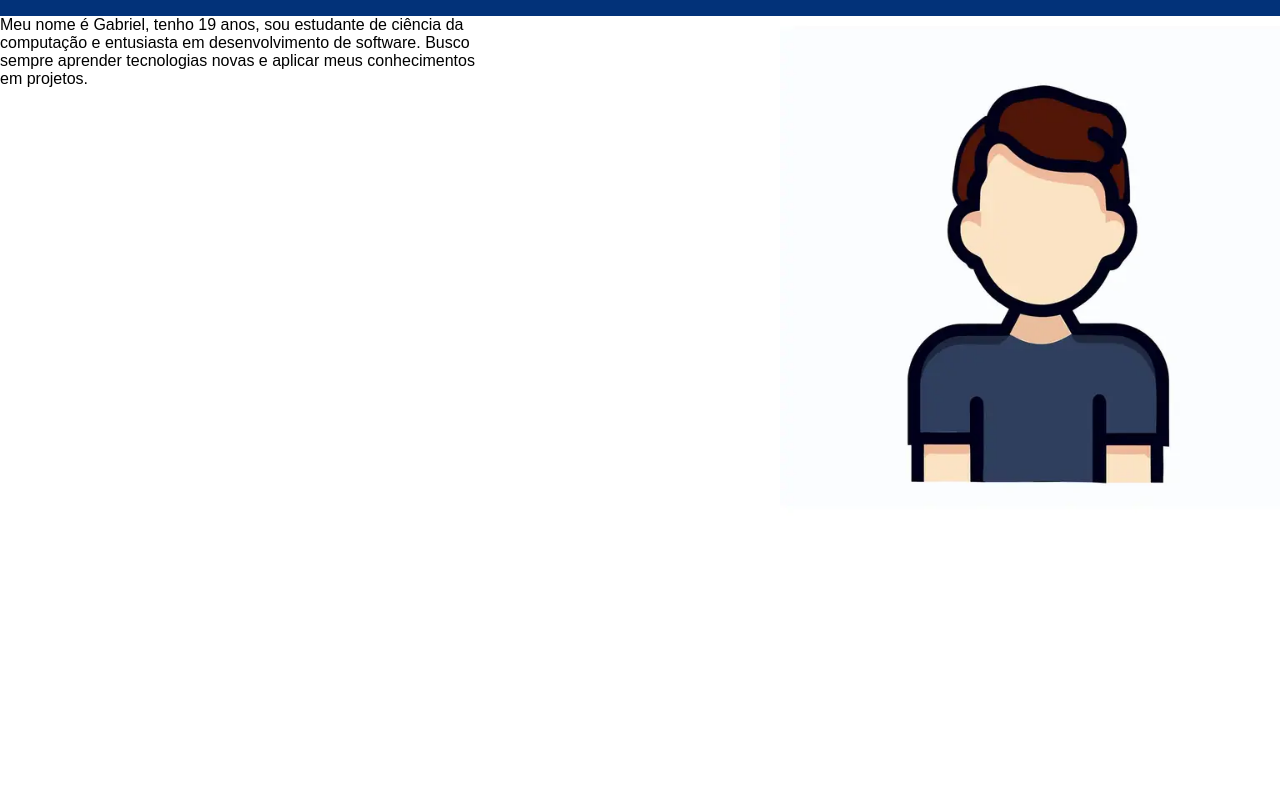
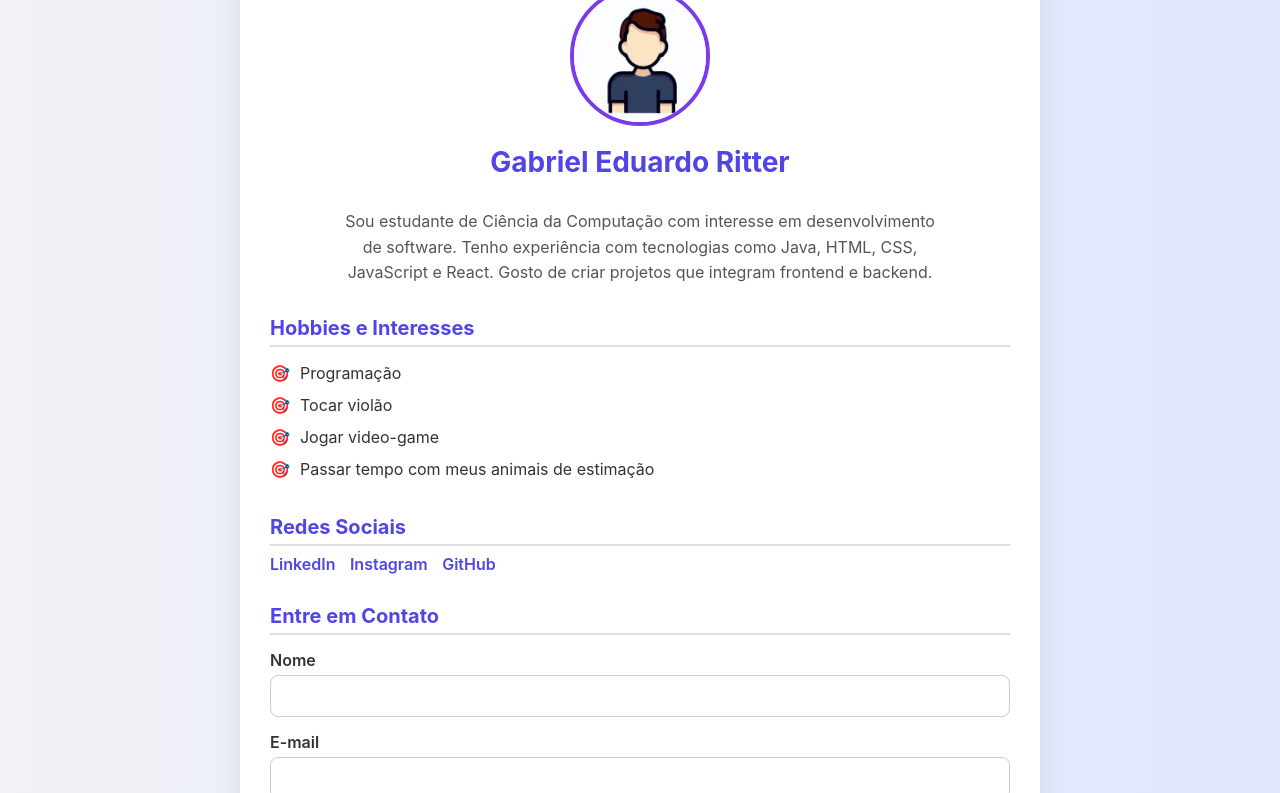
Before and after one commit to GabrielPhilips/AboutMe, a plain HTML site: page index.html in a window 1280 px wide. Shown: the part 84-877 px from the top of the page. Before the commit the page ends 800 px from the top, so only its background shows below. Drawn offline with Linux system fonts and the light colour scheme.

Commit message:
Add files via upload

```diff
--- a/index.html
+++ b/index.html
@@ -1,21 +1,57 @@
 <!DOCTYPE html>
-<html lang="en">
+<html lang="pt-br">
 <head>
   <meta charset="UTF-8">
-    <meta name="viewport" content="width=device-width, initial-scale=1.0">
+  <meta name="viewport" content="width=device-width, initial-scale=1">
+  <title>Apresentação</title>
   <link rel="stylesheet" href="styles.css">
-    <title>About Me</title>
+  <link rel="shortcut icon" href="/happy.jpg" type="image/x-icon">
 </head>
 <body>
-    <div class="nome">
+
+<div class="container">
+  <div class="perfil">
+    <img src="profilePhoto.jpg" alt="Foto de Perfil">
     <h1>Gabriel Eduardo Ritter</h1>
   </div>
-    <div class="photo">
-        <img src="profilePhoto.jpg">
+
+  <div class="bio">
+    <p>Sou estudante de Ciência da Computação com interesse em desenvolvimento de software. Tenho experiência com tecnologias como Java, HTML, CSS, JavaScript e React. Gosto de criar projetos que integram frontend e backend.</p>
   </div>
-    <div class="bio">
-        <p>Meu nome é Gabriel, tenho 19 anos, sou estudante de ciência da computação e entusiasta em desenvolvimento de software.
-            Busco sempre aprender tecnologias novas e aplicar meus conhecimentos em projetos.</p>
+
+  <div class="hobbies">
+    <h2>Hobbies e Interesses</h2>
+    <ul>
+      <li>Programação</li>
+      <li>Tocar violão</li>
+      <li>Jogar video-game</li>
+      <li>Passar tempo com meus animais de estimação</li>
+    </ul>
   </div>
+
+  <div class="social">
+    <h2>Redes Sociais</h2>
+    <a href="https://www.linkedin.com/in/rittergabriel">LinkedIn</a>
+    <a href="Ah_nao_tenho_isso_ai_nao">Instagram</a>
+    <a href="https://github.com/GabrielPhilips">GitHub</a>
+  </div>
+
+  <div class="form-contato">
+    <h2>Entre em Contato</h2>
+    <form>
+      <label for="nome">Nome</label>
+      <input type="text" id="nome" name="nome" required>
+
+      <label for="email">E-mail</label>
+      <input type="email" id="email" name="email" required>
+
+      <label for="mensagem">Mensagem</label>
+      <textarea id="mensagem" name="mensagem" rows="5" required></textarea>
+
+      <button type="submit">Enviar</button>
+    </form>
+  </div>
+</div>
+
 </body>
 </html>
--- a/styles.css
+++ b/styles.css
@@ -1,34 +1,147 @@
 * {
+    box-sizing: border-box;
     margin: 0;
     padding: 0;
-    box-sizing: border-box;
-}
+  }
 
-body {
-    font-family: Arial;
-}
+  body {
+    font-family: 'Inter', sans-serif;
+    background: linear-gradient(to right, #f0f2f5, #e0e7ff);
+    color: #333;
+    padding: 40px 20px;
+  }
 
-.nome {
-    display: flex;
-    justify-content: center;
-    align-items: center;
-    background-color: #023279;
+  .container {
+    max-width: 800px;
+    margin: auto;
+    background: white;
+    border-radius: 12px;
+    padding: 30px;
+    box-shadow: 0 10px 30px rgba(0, 0, 0, 0.08);
+  }
+
+  .perfil {
+    text-align: center;
+    margin-bottom: 30px;
+  }
+
+  .perfil img {
+    width: 140px;
+    height: 140px;
+    border-radius: 50%;
+    object-fit: cover;
+    border: 4px solid #7c3aed;
+  }
+
+  h1 {
+    margin-top: 15px;
+    font-size: 28px;
+    color: #4f46e5;
+  }
+
+  .bio {
+    font-size: 16px;
+    line-height: 1.6;
+    text-align: center;
+    max-width: 600px;
+    margin: 20px auto;
+    color: #555;
+  }
+
+  h2 {
+    font-size: 20px;
+    margin-top: 30px;
+    color: #4f46e5;
+    border-bottom: 2px solid #ddd;
+    padding-bottom: 5px;
+  }
+
+  .hobbies ul {
+    list-style: none;
+    padding-left: 0;
+    margin-top: 10px;
+  }
+
+  .hobbies li {
+    padding: 6px 0;
+  }
+
+  .hobbies li::before {
+    content: "🎯";
+    margin-right: 10px;
+  }
+
+  .social {
+    margin-top: 15px;
+  }
+
+  .social a {
+    display: inline-block;
+    margin: 8px 10px 0 0;
+    text-decoration: none;
+    color: #4f46e5;
+    font-weight: 600;
+    transition: color 0.3s;
+  }
+
+  .social a:hover {
+    color: #3730a3;
+  }
+
+  .form-contato {
+    margin-top: 30px;
+  }
+
+  .form-contato label {
+    display: block;
+    margin-top: 15px;
+    font-weight: 600;
+  }
+
+  .form-contato input,
+  .form-contato textarea {
     width: 100%;
-    height: 100px;
+    padding: 12px;
+    margin-top: 5px;
+    border: 1px solid #ccc;
+    border-radius: 8px;
+    font-size: 14px;
+    transition: border 0.3s;
+  }
+
+  .form-contato input:focus,
+  .form-contato textarea:focus {
+    border-color: #7c3aed;
+    outline: none;
+  }
+
+  .form-contato button {
+    margin-top: 20px;
+    padding: 12px 24px;
+    background: #7c3aed;
     color: white;
-    user-select: none;
-}
+    border: none;
+    border-radius: 8px;
+    font-size: 16px;
+    cursor: pointer;
+    transition: background 0.3s;
+  }
 
-.photo img{
-    width: 50%;
-    width: 500px;
-    height: 500px;
-    display: flex;
-    float: right;
-}
+  .form-contato button:hover {
+    background: #5b21b6;
+  }
 
-.bio {
-    width: 50%;
-    width: 500px;
+  @media (max-width: 600px) {
+    .perfil img {
+      width: 120px;
+      height: 120px;
+    }
 
-}
+    h1 {
+      font-size: 24px;
+    }
+
+    .container {
+      padding: 20px;
+    }
+  }
```
Also changed, not shown: happy.jpg (added). Lines whose indentation alone changed are shown as unchanged.
